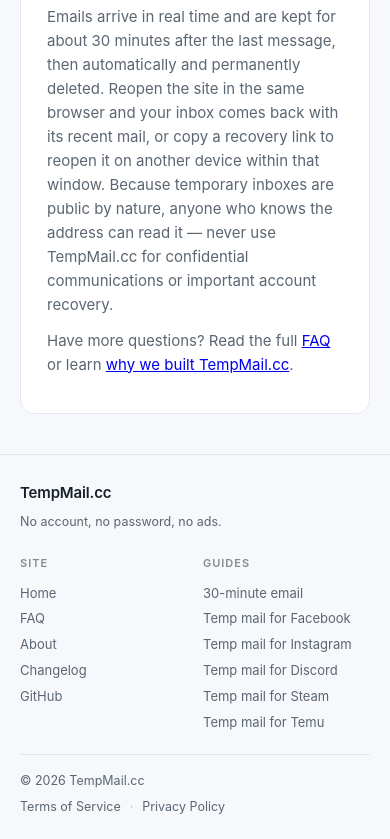
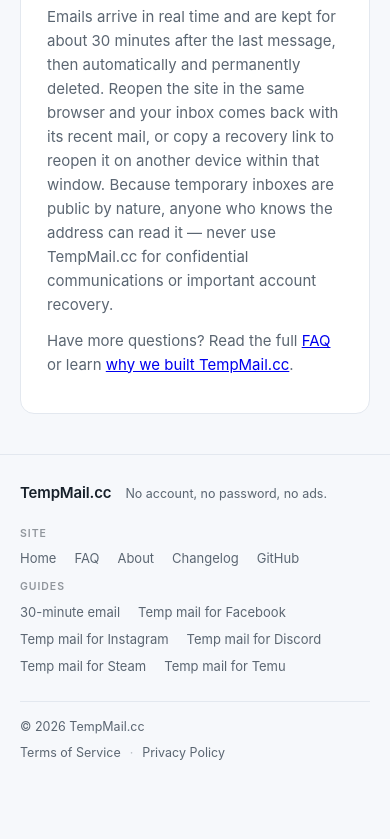
Before and after one commit to steley/tempmail, a website: page public/index.html in a window 390 px wide. Shown: the part 1909-2748 px from the top of the page. After the commit the page ends 2692 px from the top, so only its background shows below. Drawn offline with Linux system fonts and the light colour scheme.

Commit message:
fix(footer): lay the groups out as rows, not columns
The column layout I committed a moment ago was wrong and the reason is
arithmetic: fourteen short links do not fill a 960px grid. With the brand,
Site and Guides as three columns, the brand column held two lines of text
and then 100px of nothing, while the two link columns bunched against the
right edge. Equal thirds fixed the bunching but not the emptiness — there
is simply not enough text in a footer to fill a 960px row of columns.

So each group is now a row: a small uppercase label on the left, its links
flowing to the right of it. The brand line goes on top, the legal strip
stays at the bottom. The width gets used instead of being left blank.

The six guide titles are long enough that flex-wrap pushed the last one
("Temp mail for Temu") onto a line of its own on desktop, so that group is
a fixed two-column grid — three even rows. Below 640px it flows again,
where two long titles no longer fit side by side anyway.

Height came down from 309 to 280 on desktop and from 386 to 330 on a phone,
which was the other half of the complaint.

Checked at 320, 360, 390, 480, 641, 700, 800, 960, 1280 and 1440: no
horizontal overflow, no link label wraps at any width, all thirteen pages
identical, all internal links 200, dark mode unchanged.

```diff
--- a/public/css/modern.css
+++ b/public/css/modern.css
@@ -598,31 +598,30 @@ body {
 
 /* ---------- Footer ---------- */
 /*
- * Three zones: brand, site navigation, use-case guides, then a rule and a
- * bottom strip for copyright and legal. The previous version was three
- * centred rows of links with no grouping, which read as one flat list of
- * twelve items and wrapped into five ragged centred lines on a phone.
+ * Brand line, then one labelled row per group, then a rule and a bottom
+ * strip. Vertical columns were tried first and looked wrong: fourteen short
+ * links do not fill a 960px grid, so the brand column sat alone with 100px
+ * of dead space under it while the two link columns crowded the right edge.
+ * Rows put each label beside its links and use the width instead.
  */
 .site-footer {
   margin-top: 40px;
-  padding: 34px 20px 26px;
+  padding: 32px 20px 24px;
   border-top: 1px solid var(--border);
   color: var(--text-secondary);
   font-size: 13.5px;
 }
 
-.footer-inner {
-  max-width: 960px;
-  margin: 0 auto;
-  display: grid;
-  grid-template-columns: minmax(0, 1fr) auto auto;
-  gap: 32px 56px;
-  align-items: start;
+.footer-inner { max-width: 960px; margin: 0 auto; }
+
+.footer-brand {
+  display: flex;
+  align-items: baseline;
+  flex-wrap: wrap;
+  gap: 4px 14px;
+  margin-bottom: 20px;
 }
-
-.footer-brand { max-width: 240px; }
 .footer-brand-name {
-  display: inline-block;
   color: var(--text);
   font-size: 15px;
   font-weight: 600;
@@ -630,30 +629,51 @@ body {
   text-decoration: none;
 }
 .footer-brand-name:hover { color: var(--primary); }
-.footer-brand p { margin: 7px 0 0; font-size: 12.5px; line-height: 1.55; }
+.footer-brand p { margin: 0; font-size: 12.5px; }
 
-.footer-col { display: flex; flex-direction: column; gap: 8px; }
-.footer-col-title {
-  margin-bottom: 4px;
-  font-size: 11px;
+.footer-row {
+  display: grid;
+  grid-template-columns: 84px minmax(0, 1fr);
+  align-items: baseline;
+  gap: 4px 16px;
+  padding: 6px 0;
+}
+.footer-row-title {
+  font-size: 10.5px;
   font-weight: 600;
   letter-spacing: .09em;
   text-transform: uppercase;
   color: var(--text);
-  opacity: .5;
+  opacity: .45;
 }
-.footer-col a {
+.footer-row-links {
+  display: flex;
+  flex-wrap: wrap;
+  gap: 6px 22px;
+  min-width: 0;
+}
+.footer-row-links a {
   color: var(--text-secondary);
   font-size: 13px;
-  line-height: 1.45;
   text-decoration: none;
 }
-.footer-col a:hover { color: var(--primary); }
+.footer-row-links a:hover { color: var(--primary); }
+
+/* The six guide titles are long enough that flex-wrap leaves the last one
+   alone on its own line; a fixed pair of columns keeps them in three even
+   rows instead. Narrow screens go back to flowing, where two long titles no
+   longer fit side by side. */
+.footer-row-links--pairs {
+  display: grid;
+  grid-template-columns: repeat(2, minmax(0, 1fr));
+  gap: 6px 22px;
+  max-width: 500px;
+}
 
 .footer-bottom {
   max-width: 960px;
-  margin: 28px auto 0;
-  padding-top: 16px;
+  margin: 24px auto 0;
+  padding-top: 15px;
   border-top: 1px solid var(--border);
   display: flex;
   align-items: center;
@@ -715,12 +735,13 @@ body {
   .empty-steps { flex-direction: column; align-items: flex-start; gap: 10px; margin: 0 auto; width: max-content; }
   .empty-steps li + li::before { display: none; }
 
-  /* footer: brand on its own row, the two link columns side by side */
-  .site-footer { padding: 26px 20px 22px; }
-  .footer-inner { grid-template-columns: 1fr 1fr; gap: 24px 16px; }
-  .footer-brand { grid-column: 1 / -1; max-width: none; }
-  .footer-col { gap: 7px; }
-  .footer-bottom { flex-direction: column; align-items: flex-start; margin-top: 22px; gap: 6px; }
+  /* footer: label above its links, links wrap underneath */
+  .site-footer { padding: 26px 20px 20px; }
+  .footer-brand { margin-bottom: 16px; }
+  .footer-row { grid-template-columns: minmax(0, 1fr); gap: 6px; padding: 5px 0; }
+  .footer-row-links { gap: 6px 18px; }
+  .footer-row-links--pairs { display: flex; flex-wrap: wrap; max-width: none; }
+  .footer-bottom { flex-direction: column; align-items: flex-start; margin-top: 20px; gap: 6px; }
 }
 
 /* 中等宽度：允许换行但仍按 1→2→3 顺序 */
--- a/public/index.html
+++ b/public/index.html
@@ -14,7 +14,7 @@
   <link rel="icon" type="image/png" sizes="256x256" href="/favicon.png">
   <link rel="apple-touch-icon" href="/logo.png">
   <link rel="preconnect" href="https://www.googletagmanager.com" crossorigin>
-  <link rel="stylesheet" href="/css/modern.css?v=009bb731">
+  <link rel="stylesheet" href="/css/modern.css?v=2f8d45bf">
 
   <!-- Analytics: all tracking lives in /js/ga.js (self-hosters: replace or blank it) -->
   <script src="/js/ga.js" defer></script>
@@ -239,16 +239,19 @@
       <a class="footer-brand-name" href="/">TempMail.cc</a>
       <p>No account, no password, no ads.</p>
     </div>
-    <nav class="footer-col" aria-label="Site">
-      <div class="footer-col-title">Site</div>
+    <div class="footer-row">
+      <div class="footer-row-title">Site</div>
+      <nav class="footer-row-links" aria-label="Site">
         <a href="/">Home</a>
         <a href="/faq.html">FAQ</a>
         <a href="/about.html">About</a>
         <a href="/changelog.html">Changelog</a>
         <a href="https://github.com/steley/tempmail" target="_blank" rel="noopener">GitHub</a>
       </nav>
-    <nav class="footer-col" aria-label="Guides">
-      <div class="footer-col-title">Guides</div>
+    </div>
+    <div class="footer-row">
+      <div class="footer-row-title">Guides</div>
+      <nav class="footer-row-links footer-row-links--pairs" aria-label="Guides">
         <a href="/30-minute-email.html">30-minute email</a>
         <a href="/for/facebook.html">Temp mail for Facebook</a>
         <a href="/for/instagram.html">Temp mail for Instagram</a>
@@ -256,6 +259,7 @@
         <a href="/for/steam.html">Temp mail for Steam</a>
         <a href="/for/temu.html">Temp mail for Temu</a>
       </nav>
+    </div>
   </div>
   <div class="footer-bottom">
     <span class="copyright">&copy; 2026 TempMail.cc</span>
```
Also changed, not shown: public/30-minute-email.html (+9 -5 lines), public/404.html (+9 -5 lines), public/about.html (+9 -5 lines), public/changelog.html (+9 -5 lines), public/faq.html (+9 -5 lines), public/for/discord.html (+9 -5 lines), public/for/facebook.html (+9 -5 lines), public/for/instagram.html (+9 -5 lines), public/for/steam.html (+9 -5 lines), public/for/temu.html (+9 -5 lines), public/privacy.html (+9 -5 lines), public/terms.html (+9 -5 lines). Lines whose indentation alone changed are shown as unchanged.
